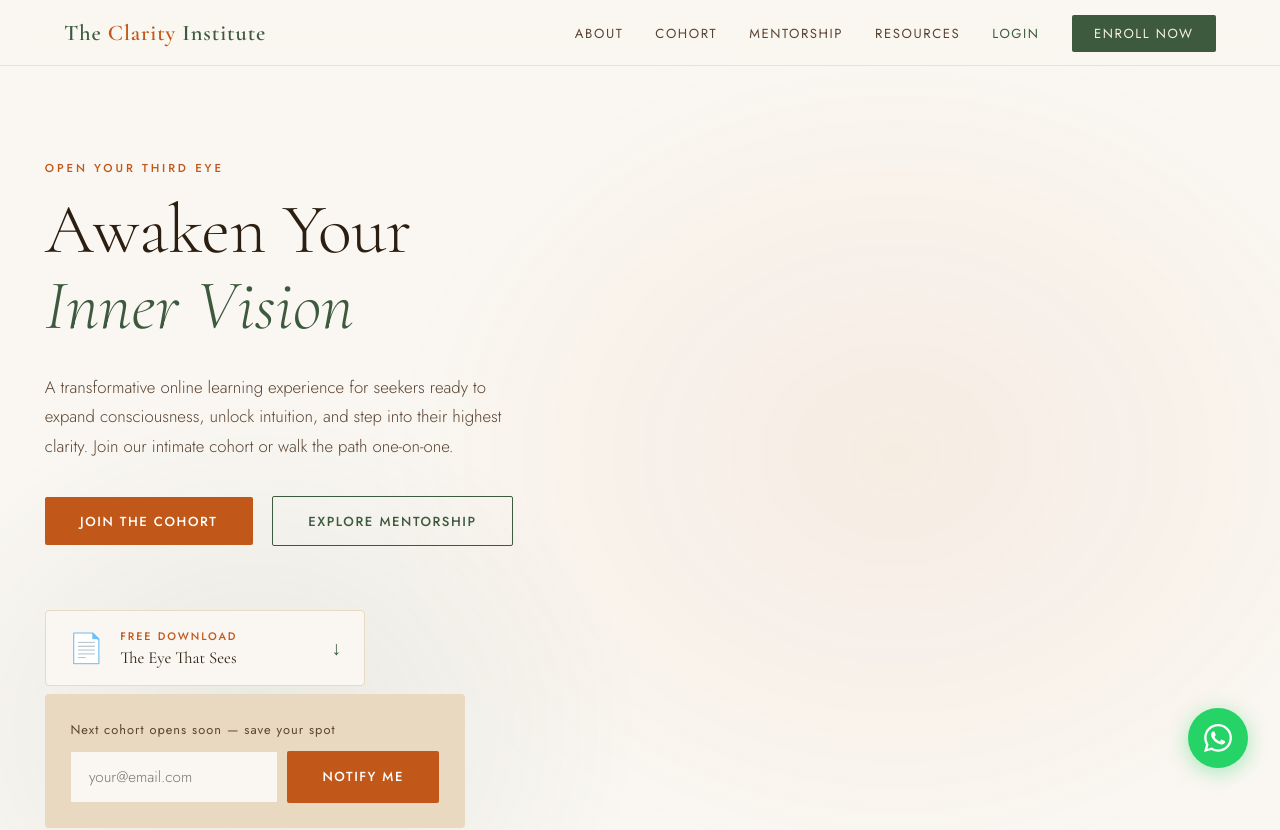
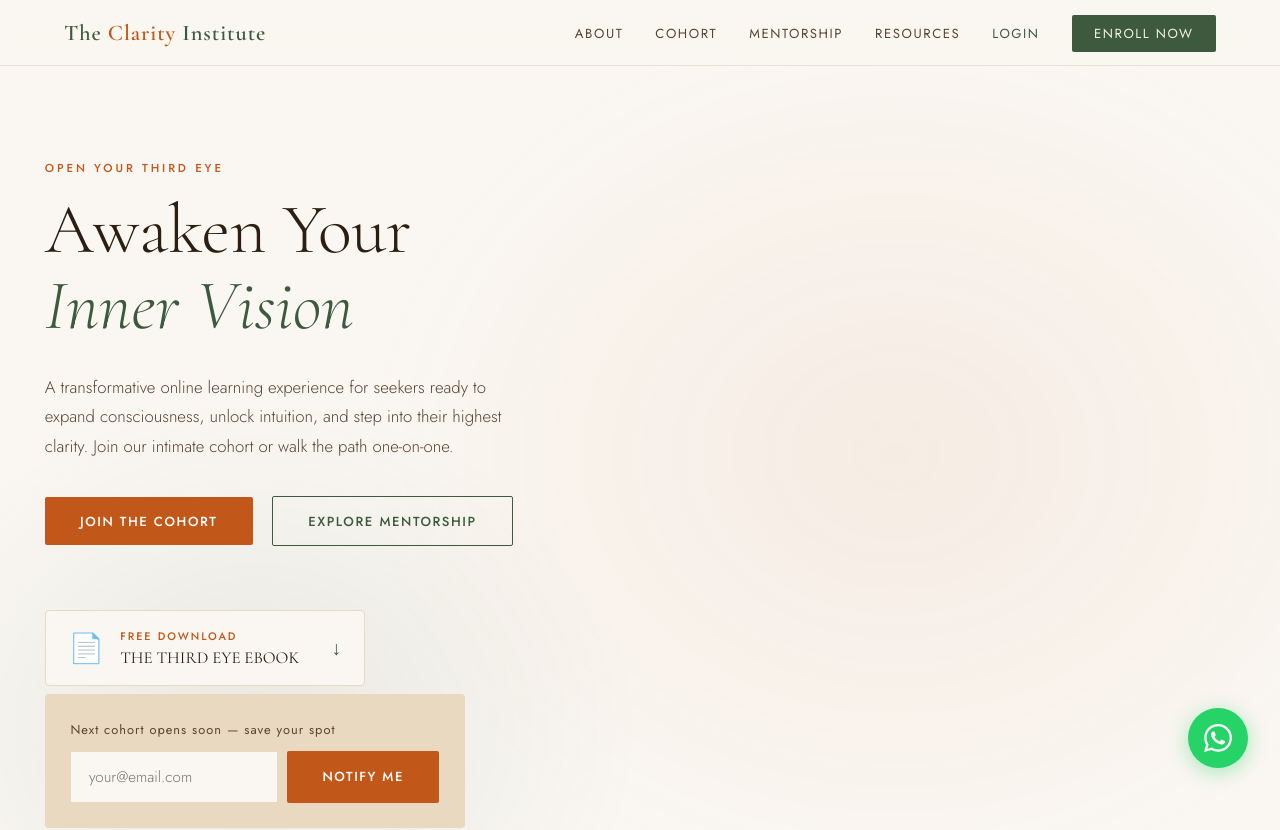
Before and after one commit to asdavids/clarity-institute, a Next.js app: page / in a window 1280 px wide. Shown: the top 830 px of the page. Built offline with nearby package versions, Linux system fonts and the light colour scheme; no server answers.

Commit message:
Update index.js

```diff
--- a/pages/index.js
+++ b/pages/index.js
@@ -94,7 +94,7 @@ export default function Home() {
             <span className={styles.pdfIcon}>📄</span>
             <span className={styles.pdfText}>
               <span className={styles.pdfLabel}>Free Download</span>
-              <span className={styles.pdfTitle}>The Eye That Sees</span>
+              <span className={styles.pdfTitle}>THE THIRD EYE EBOOK</span>
             </span>
             <span className={styles.pdfArrow}>↓</span>
           </a>
```
